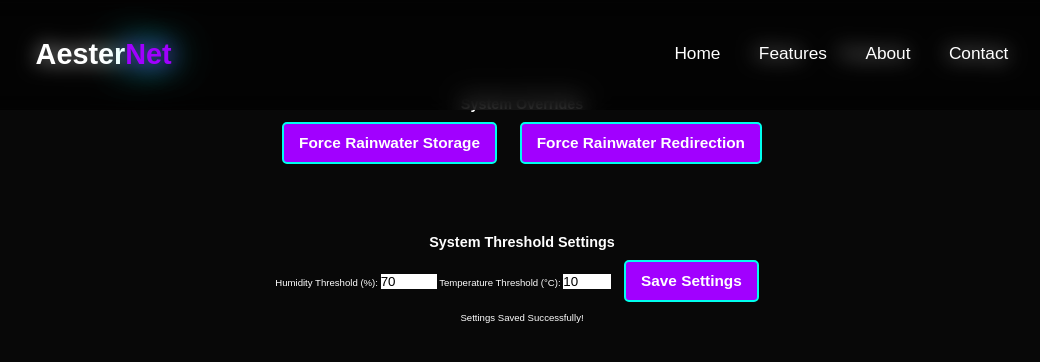
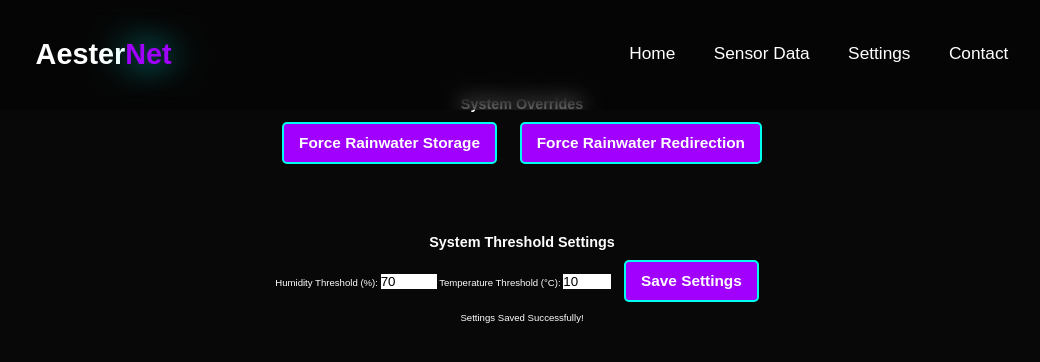
Before and after one commit to Megwana/AetherNet, a Flask app: page /settings in a window 1280 px wide. Shown: the top 362 px of the page, without its empty margins (118-1158 px from the left). Run offline with Flask 3, Linux system fonts and the light colour scheme.

Commit message:
Updated Navbar so it reflects across each HTML page

```diff
--- a/static/script.js
+++ b/static/script.js
@@ -80,24 +80,32 @@ function overrideDecision(action) {
         .catch(error => console.error("Error overriding decision:", error));
 }
 
-document.getElementById("thresholdForm").addEventListener("submit", function (event) {
-    event.preventDefault();
+const thresholdForm = document.getElementById("thresholdForm");
+
+if (thresholdForm) {
+    thresholdForm.addEventListener("submit", function (event) {
+        event.preventDefault();  // ✅ Stops default form submission
 
         const humidityThreshold = document.getElementById("humidityThreshold").value;
         const temperatureThreshold = document.getElementById("temperatureThreshold").value;
 
-    fetch(`${BASE_URL}/api/set-thresholds`, {
+        fetch(`${BASE_URL}/api/set-thresholds`, {  // ✅ Sends user-defined thresholds to Flask API
             method: "POST",
             headers: { "Content-Type": "application/json" },
             body: JSON.stringify({ humidity: humidityThreshold, temperature: temperatureThreshold })
         })
         .then(response => response.json())
         .then(data => {
-        document.getElementById("saveMessage").style.opacity = "1";
-        setTimeout(() => document.getElementById("saveMessage").style.opacity = "0", 3000);
+            const saveMessage = document.getElementById("saveMessage");
+
+            if (saveMessage) {  // ✅ Ensures feedback message exists
+                saveMessage.style.opacity = "1";  // ✅ Shows confirmation
+                setTimeout(() => saveMessage.style.opacity = "0", 3000);  // ✅ Hides after 3 seconds
+            }
         })
         .catch(error => console.error("Error saving thresholds:", error));
     });
+}
 
 // Initialize Charts and Set Refresh Interval
 document.addEventListener("DOMContentLoaded", () => {
--- a/templates/index.html
+++ b/templates/index.html
@@ -10,11 +10,11 @@
 </head>
 <body>
     <header class="header">
-        <a href="#" class="logo">Aester<span>Net</span></a>
+        <a href="/" class="logo">Aester<span>Net</span></a>
 
         <nav class="navbar">
-            <a href="#">Home</a>
-            <a href="/sensor-data">Features</a>
+            <a href="/">Home</a>
+            <a href="/sensor-data">Sensor Data</a>
             <a href="/settings">Settings</a>
             <a href="#">Contact</a>
         </nav>
--- a/templates/settings.html
+++ b/templates/settings.html
@@ -10,19 +10,11 @@
 <body>
     <header class="header">
         <a href="/" class="logo">Aester<span>Net</span></a>
+
         <nav class="navbar">
             <a href="/">Home</a>
-            <a href="/sensor-data">Features</a>
+            <a href="/sensor-data">Sensor Data</a>
             <a href="/settings">Settings</a>
-        </nav>
-    </header>
-    <header class="header">
-        <a href="#" class="logo">Aester<span>Net</span></a>
-
-        <nav class="navbar">
-            <a href="#">Home</a>
-            <a href="/sensor-data">Features</a>
-            <a href="#">About</a>
             <a href="#">Contact</a>
         </nav>
         <div id="menu-icon">☰</div>
@@ -45,6 +37,7 @@
             <button type="submit">Save Settings</button>
         </form>
 
+
     <div id="saveMessage" class="save-message">Settings Saved Successfully!</div>
     </section>
 </body>
```
Also changed, not shown: templates/sensor-data.html (+3 -4 lines). Lines whose indentation alone changed are shown as unchanged.
